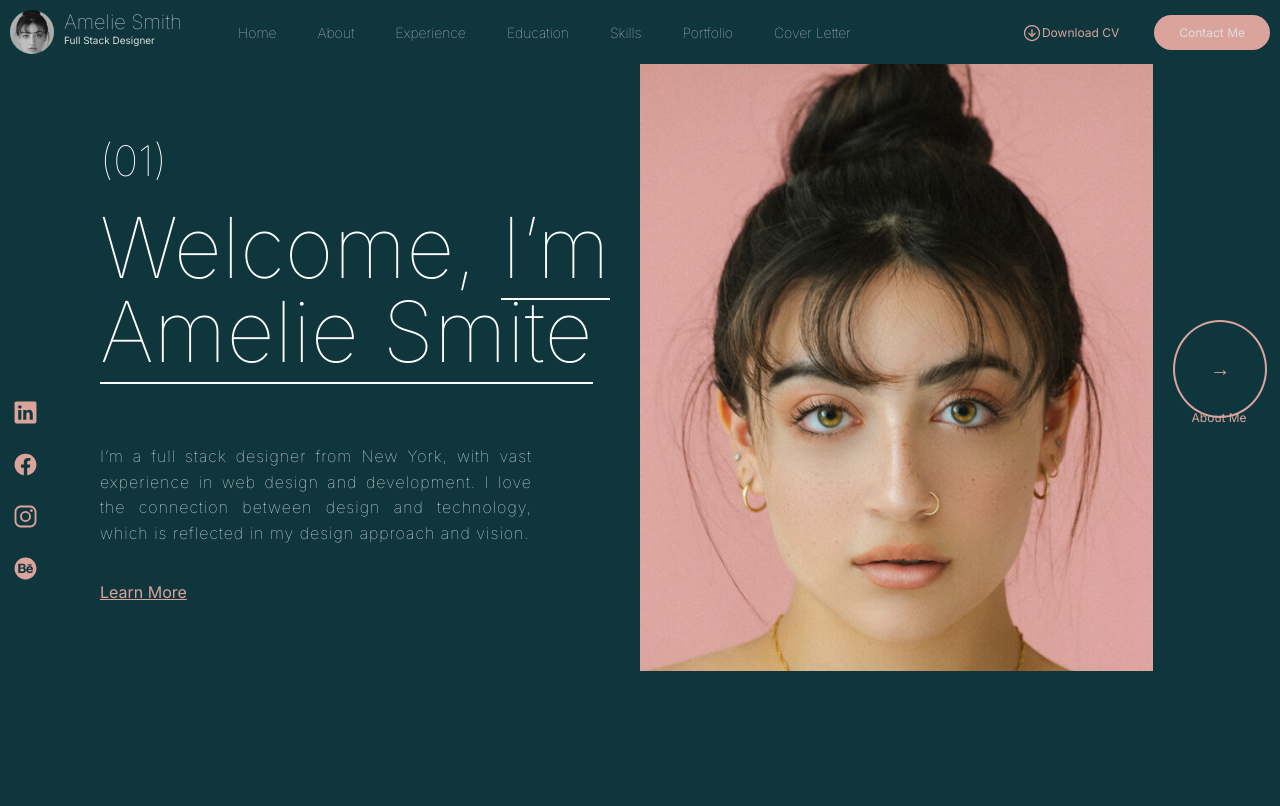
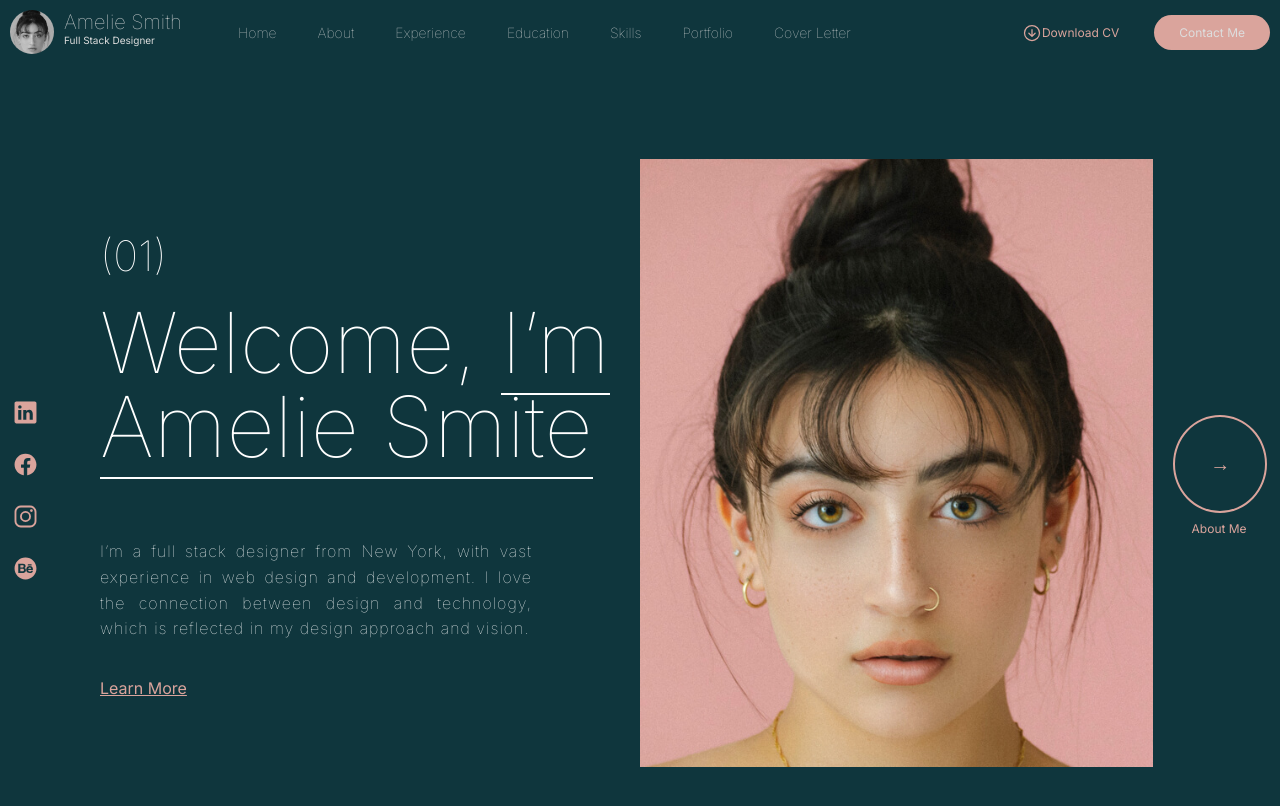
Before and after one commit to bmpandrada/webdesign, a React (Vite) app: page / in a window 1280 px wide. Shown: the top 806 px of the page. Built offline with nearby package versions, Linux system fonts and the light colour scheme; the HTML template or start-up script is replaced by a standard one.

Commit message:
Update index.css

```diff
--- a/src/index.css
+++ b/src/index.css
@@ -19,7 +19,6 @@
 
 html{
   font-size: 62.5%;
-  overflow-x: hidden;
 }
 
 body{
@@ -27,7 +26,7 @@ body{
   font-family: var(--main-font);
   margin: 0 auto;
   padding: 0;
-  overflow-x: hidden;
+
   background-color: var(--primary-color);
 }
 section{
@@ -147,6 +146,7 @@ section{
   color: white;
   position: relative;
   padding: 0 10rem;
+  height: 100vh;
 }
 .hero-padding{
  max-width: 142.2rem;
@@ -257,6 +257,7 @@ section{
   color: white;
   position: relative;
   padding: 0 10rem;
+  height: 100vh;
 }
 .about-name h1{
   font-size: 8.4rem;
@@ -483,6 +484,7 @@ section{
     html{
       font-size: 55%;
     }
+
   }
   @media(max-width:47.8em){
     .hero-content{
@@ -490,9 +492,9 @@ section{
       padding: 0 5rem;
     }
     .contact-box{
-      grid-column-start: 2;
 
     }
+
     .hero-details{
       margin: unset;
       width: 100%;
@@ -522,7 +524,7 @@ section{
       margin-top: 5rem;
     }
     .header-container{
-      grid-template-columns: 2fr 2fr;
+      grid-template-columns: 1.5fr 2fr;
     }
     .learn-btn{
       margin-bottom: 1.5rem;
```
